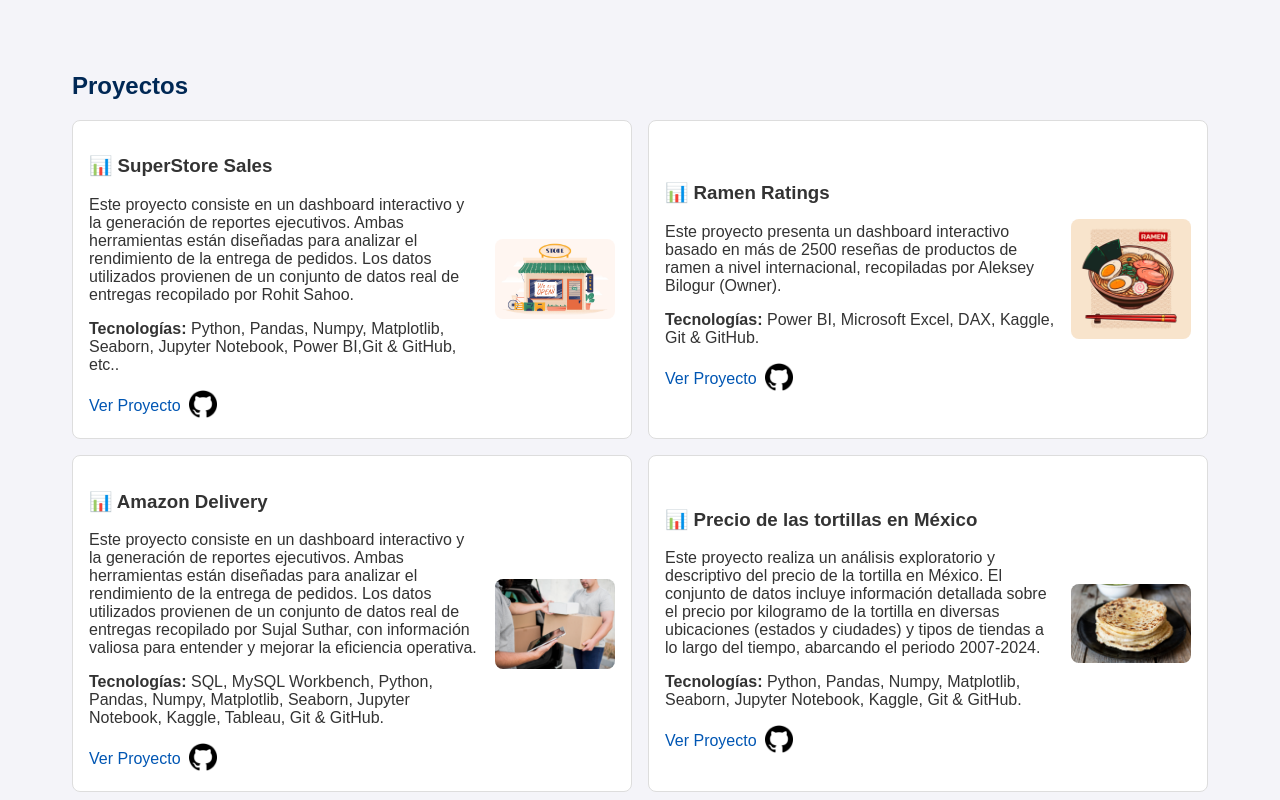
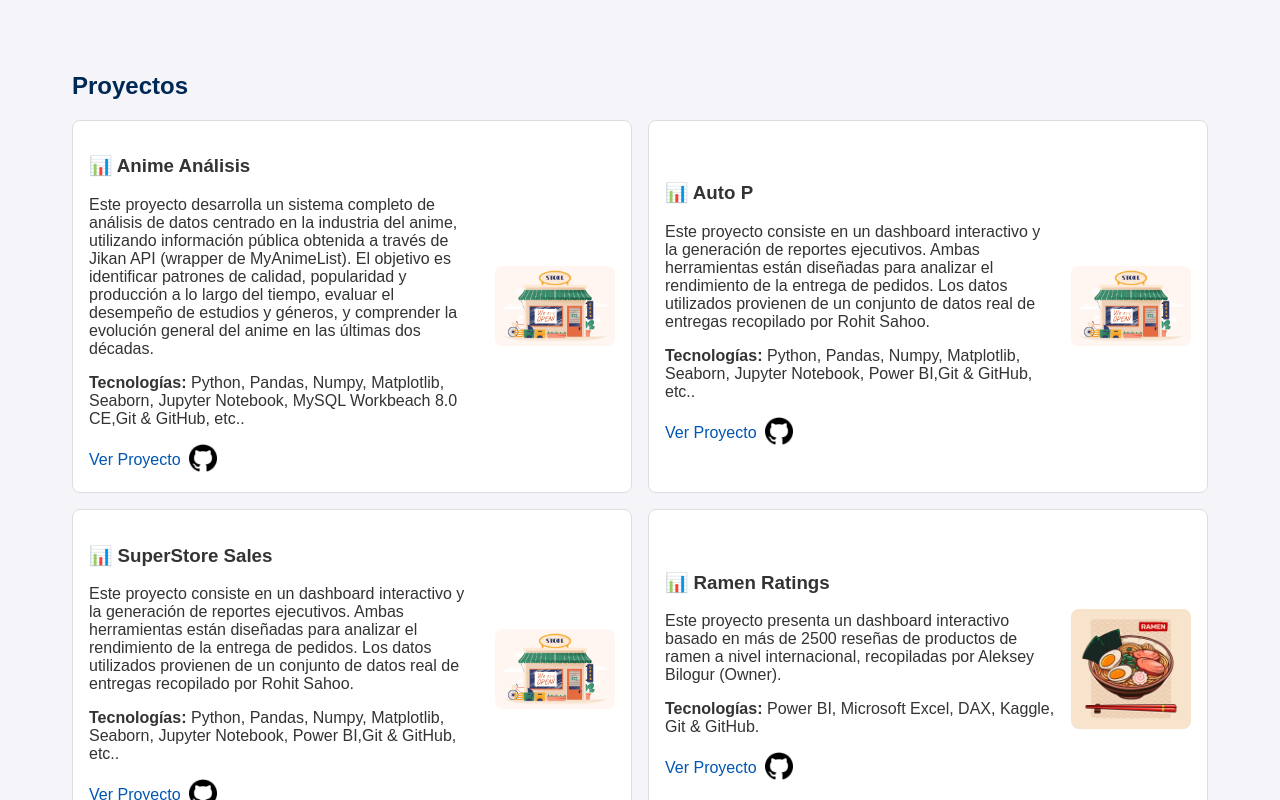
Before and after one commit to SaitoM17/mi-portafolio, a React (Create React App) app: page / in a window 1280 px wide. Shown: the part 620-1420 px from the top of the page. Built offline with nearby package versions, Linux system fonts and the light colour scheme.

Commit message:
feat: Se agregop carta de proyecto Anime analisis

```diff
--- a/src/components/Projects.js
+++ b/src/components/Projects.js
@@ -3,6 +3,22 @@
 
 function Projects() {
   const proyectos = [
+    {
+      nombre: "📊 Anime Análisis",
+      descripcion: "Este proyecto desarrolla un sistema completo de análisis de datos centrado en la industria del anime, utilizando información pública obtenida a través de Jikan API (wrapper de MyAnimeList). El objetivo es identificar patrones de calidad, popularidad y producción a lo largo del tiempo, evaluar el desempeño de estudios y géneros, y comprender la evolución general del anime en las últimas dos décadas.",
+      imagen: "/img/SuperStore_Sales.jpg",
+      tecnologias: "Python, Pandas, Numpy, Matplotlib, Seaborn, Jupyter Notebook, MySQL Workbeach 8.0 CE,Git & GitHub, etc..",
+      pagina: "/Anime-analisis",
+      link: "https://github.com/SaitoM17/anime_analisis.git",
+    },
+    {
+      nombre: "📊 Auto P",
+      descripcion: "Este proyecto consiste en un dashboard interactivo y la generación de reportes ejecutivos. Ambas herramientas están diseñadas para analizar el rendimiento de la entrega de pedidos. Los datos utilizados provienen de un conjunto de datos real de entregas recopilado por Rohit Sahoo.",
+      imagen: "/img/SuperStore_Sales.jpg",
+      tecnologias: "Python, Pandas, Numpy, Matplotlib, Seaborn, Jupyter Notebook, Power BI,Git & GitHub, etc..",
+      pagina: "/superstore-sales",
+      link: "https://github.com/SaitoM17/superstore_sales.git",
+    },
     {
       nombre: "📊 SuperStore Sales",
       descripcion: "Este proyecto consiste en un dashboard interactivo y la generación de reportes ejecutivos. Ambas herramientas están diseñadas para analizar el rendimiento de la entrega de pedidos. Los datos utilizados provienen de un conjunto de datos real de entregas recopilado por Rohit Sahoo.",
```
